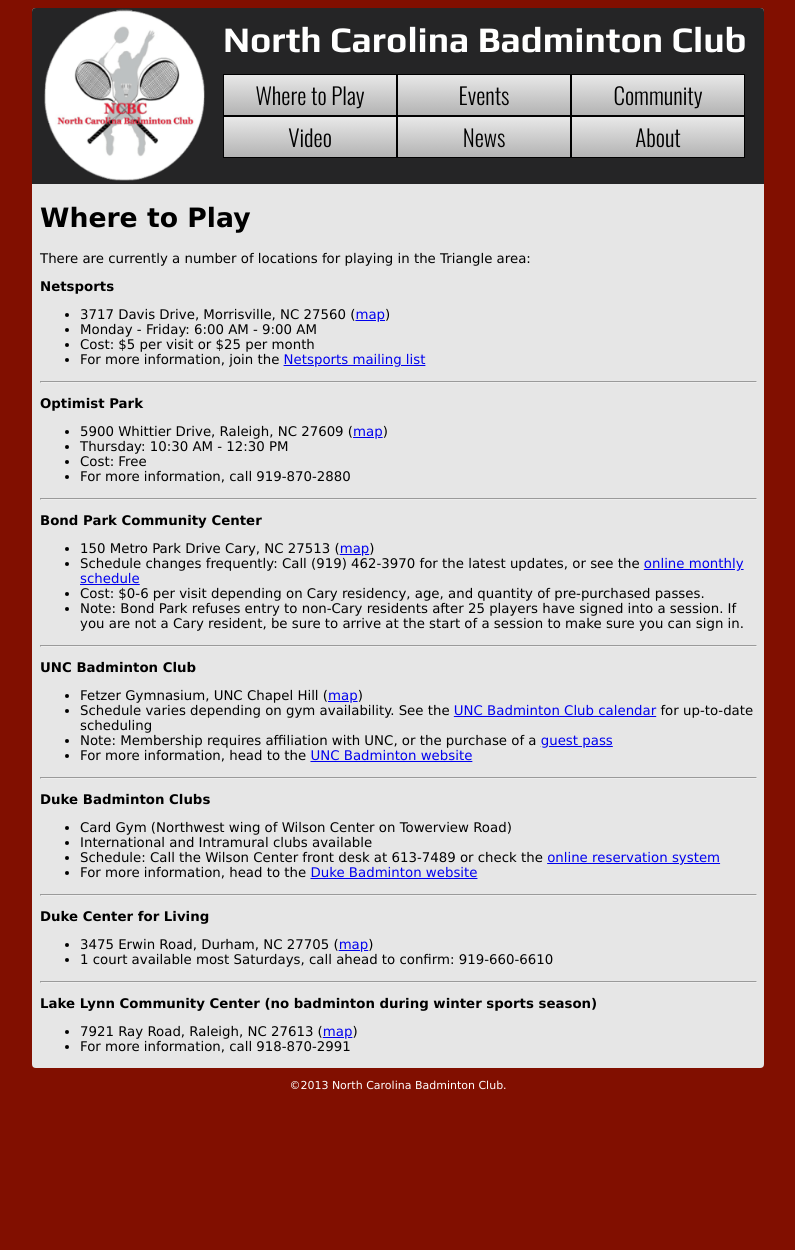
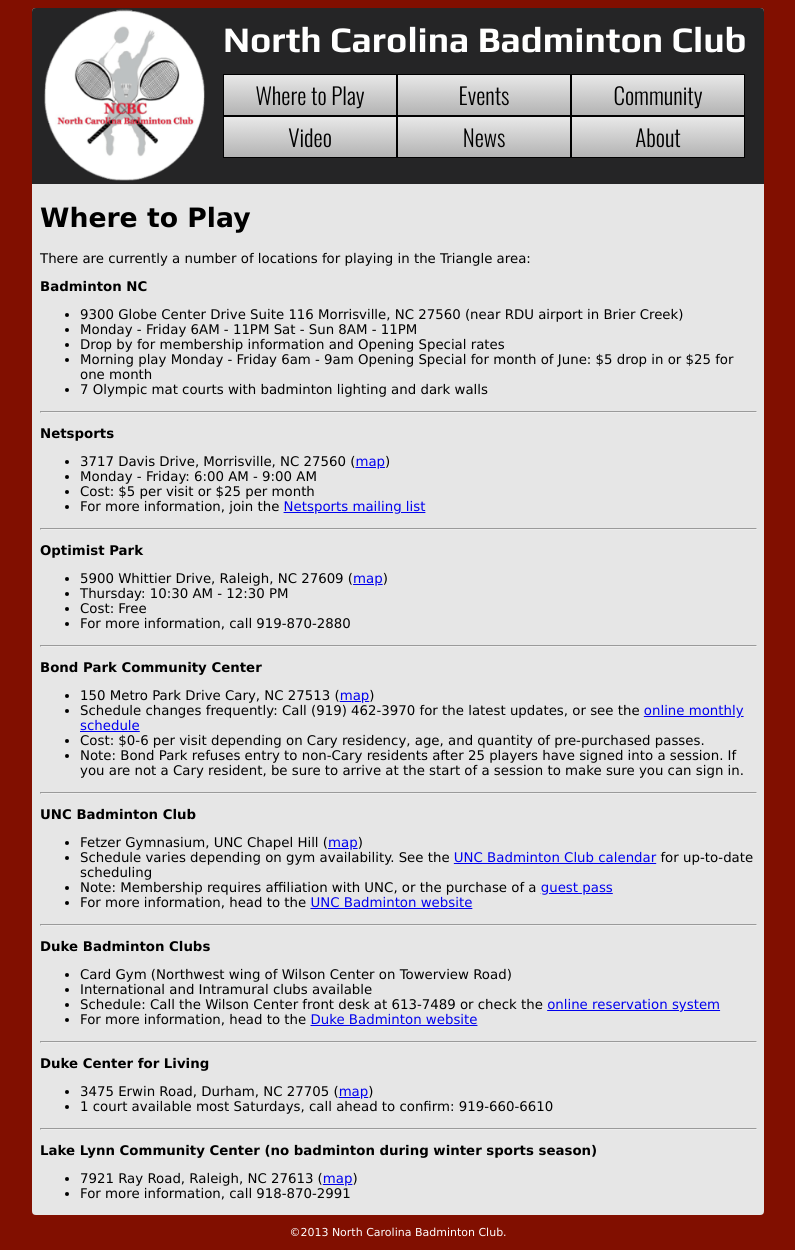
Before and after one commit to NCBC/ncbc.github.com, a Jekyll site: the page built from locations.md, in a window 1280 px wide. Shown: the whole page, without its empty margins (242-1037 px from the left). Built offline with Jekyll 4.4.1, drawn with Linux system fonts in a browser that asks for light colours; Markdown is read by kramdown in place of the engine named in the settings; before the commit the page ends 1103 px from its top, so only the background shows below that.

Commit message:
Update locations.md

```diff
--- a/locations.md
+++ b/locations.md
@@ -5,6 +5,15 @@
 ---
 
 There are currently a number of locations for playing in the Triangle area:
+
+**Badminton NC**
+* 9300 Globe Center Drive  Suite 116   Morrisville, NC  27560 (near RDU airport in Brier Creek)
+* Monday - Friday 6AM - 11PM      Sat - Sun 8AM - 11PM
+* Drop by for membership information and Opening Special rates
+* Morning play Monday - Friday  6am - 9am   Opening Special for month of June: $5 drop in or $25 for one month
+* 7 Olympic mat courts with badminton lighting and dark walls
+
+<hr />
 
 **Netsports**
 
```
